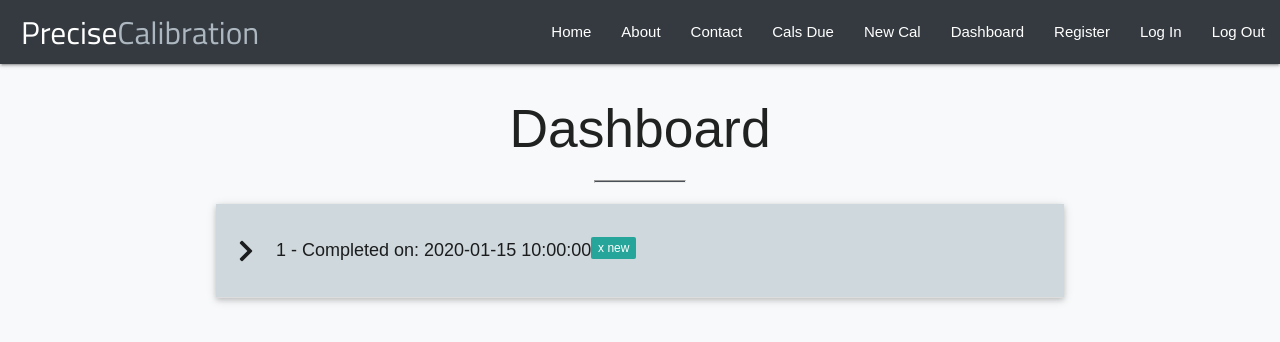
After one commit to shaneoh10/ms3-precise-calibration, a Flask app: page /get_cals_complete in a window 1280 px wide. The commit adds this page. Shown: the top 342 px of the page. Run offline with Flask 2, Linux system fonts and the light colour scheme; a database or web service that is not in the repository returns one stand-in record (values such as "Sample title"); some libraries are stand-ins or nearby versions; some web fonts are replaced.

Commit message:
feat: Add dashboard.html template

```diff
--- a/app.py
+++ b/app.py
@@ -89,6 +89,12 @@ def get_cals_due():
     return render_template("cals-due.html", cals_due=cals_due)
 
 
+@app.route("/get_cals_complete")
+def get_cals_complete():
+    cals_complete = list(mongo.db.cals_complete.find())
+    return render_template("dashboard.html", cals_complete=cals_complete)
+
+
 @app.route("/search", methods=["GET", "POST"])
 def search_cals():
     query = request.form.get("query")
--- a/templates/base.html
+++ b/templates/base.html
@@ -38,7 +38,7 @@
                     <li><a href="#contact">Contact</a></li>
                     <li><a href="{{ url_for('get_cals_due') }}">Cals Due</a></li>
                     <li><a href="{{ url_for('new_cal') }}">New Cal</a></li>
-                    <li><a href="#">Dashboard</a></li>
+                    <li><a href="{{ url_for('get_cals_complete') }}">Dashboard</a></li>
                     <li><a href="{{ url_for('register') }}">Register</a></li>
                     <li><a href="#modal2" class="modal-trigger">Log In</a></li>
                     <li><a href="{{ url_for('logout') }}">Log Out</a></li>
@@ -56,7 +56,7 @@
             <li><a href="#contact">Contact</a></li>
             <li><a href="{{ url_for('get_cals_due') }}">Cals Due</a></li>
             <li><a href="{{ url_for('new_cal') }}">New Cal</a></li>
-            <li><a href="#">Dashboard</a></li>
+            <li><a href="{{ url_for('get_cals_complete') }}">Dashboard</a></li>
             <li><a href="{{ url_for('register') }}" class="modal-trigger">Register</a></li>
             <li><a href="#modal2" class="modal-trigger">Log In</a></li>
             <li><a href="{{ url_for('logout') }}">Log Out</a></li>
--- /dev/null
+++ b/templates/dashboard.html
@@ -0,0 +1,47 @@
+{% extends 'base.html' %}
+{% block content %}
+
+    <h2 class="center-align">Dashboard</h2>
+    <hr>
+
+    <div id="cal-container" class="container">
+        {% if cals_complete|length > 0 %}
+            <ul id="cal-list" class="collapsible popout">
+                {% for cal_complete in cals_complete %}
+                    <li class="chevron-list">
+                        <div class="collapsible-header blue-grey lighten-4">
+                            <i class="chevron-icon fas fa-chevron-down fa-chevron-right left"></i>
+                            <p>{{ cal_complete.tag_id }} - Completed on: {{ cal_complete.signoff_date }}
+                                <span class="badge new">{{ cal_complete.pass_or_fail }}</span>
+                            </p>
+                        </div>
+                        <div class="collapsible-body">
+                            <p>Tag Id : {{ cal_complete.tag_id }}</p>
+                            <p>Type : {{ cal_complete.inst_type }}</p>
+                            <p>Location : {{ cal_complete.location }}</p>
+                            <p>Due date : {{ cal_complete.due_date }}</p>
+                            <p>Result : {{ cal_complete.pass_or_fail }}</p>
+                            <p>Completed by : {{ cal_complete.signoff_user }}</p>
+                            <p>Date Completed : {{ cal_complete.signoff_date }}</p>
+                            <a class="modal-trigger btn-small red" href="#modal{{ cal_complete.tag_id }}">Close Out</a>
+                        </div>
+                    </li>
+
+                    <!-- User Confirm Delete Modal https://materializecss.com/modals.html -->
+                    <div id="modal{{ cal_complete.tag_id }}" class="modal">
+                        <div class="modal-content">
+                            <h4 class="center-align">Are you sure you want to close out {{ cal_complete.tag_id }} and remove it from the list?</h4>
+                        </div>
+                        <div class="center-align">
+                            <a href="#" class="center-align modal-close btn-small">Confirm</a>
+                            <a href="#" class="center-align modal-close btn-small">Cancel</a>
+                        </div>
+                    </div>
+                {% endfor %}
+            </ul>
+        {% else %}
+            <h4 class="center-align">No calibrations found.</h4>
+        {% endif %}
+    </div>
+
+{% endblock %}
```
